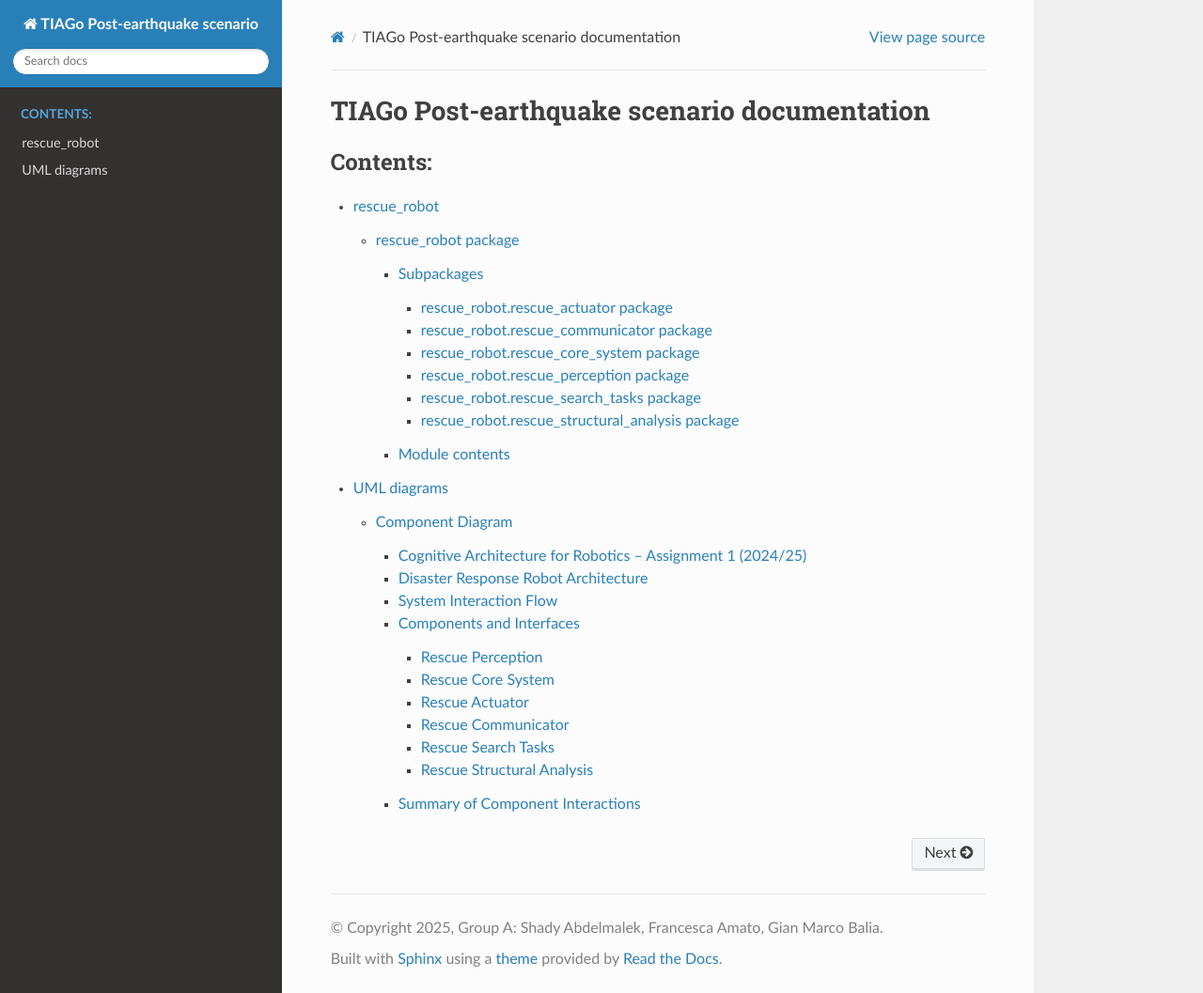
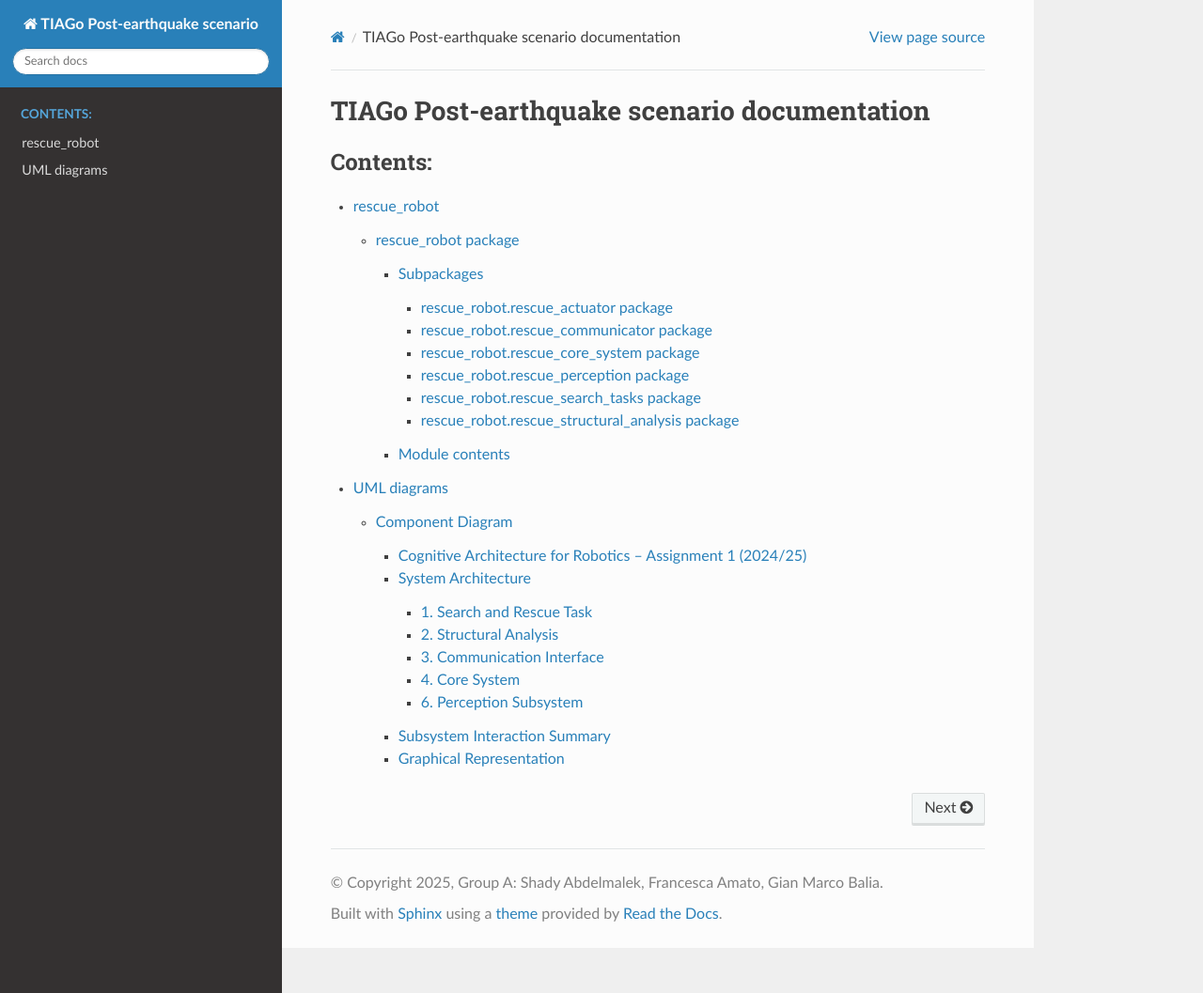
Before and after one commit to CognitiveGA/CogAr_Assignment1, a Sphinx documentation site: the page built from docs/source/index.rst, in a window 1280 px wide and 1057 px high. Shown: the whole window at 94% size. Built offline with Sphinx 7.4.7 and the Read the Docs theme 3.1.0, drawn with Linux system fonts in a browser that asks for light colours; some of the changed lines change nothing that is shown.

Commit message:
update docs of component diagram

```diff
--- a/docs/source/component.rst
+++ b/docs/source/component.rst
@@ -11,155 +11,154 @@ Cognitive Architecture for Robotics – Assignment 1 (2024/25)
 
 **Topic**: Post-Earthquake Scenarios for Search and Rescue
 
-This assignment aims to design a cognitive architecture for effectively managing a TIAGo robotic platform operating in post-earthquake environments. The robot is tasked with locating injured individuals, evaluating their medical conditions, and assessing the structural integrity of the surrounding environment.
+This project designs a cognitive architecture to manage a TIAGo robotic platform operating in post-earthquake environments. The robot is tasked with locating injured individuals, evaluating their medical conditions, and assessing the structural integrity of the environment.
 
-To accomplish these goals, the robot is equipped with the following sensors and devices:
-
-- RGB-D cameras
-- LiDARs
-- SONARs
+The robot is equipped with the following sensors and devices:
+- RGB-D Camera
+- LiDAR
+- SONAR
 - Force Sensors
 - Microphones
 - Speakers
 
-The primary tasks addressed by our architecture include:
+Primary tasks include:
 
-- **Assessment of victims’ conditions**: Evaluate consciousness, responsiveness, and injury severity to prioritise rescue efforts.
-- **Detection of structural hazards**: Identify cracks, unstable sections, and other criticalities in buildings through real-time structural analysis.
-- **Transmission of critical reports**: Send timely and detailed structural and victim status updates to a remote human supervisor.
-- **Mission status notification**: Upon completing full area exploration, notify the operator and await further instructions.
+- **Victim Condition Assessment**: Evaluate consciousness, responsiveness, and injury severity.
+- **Structural Hazard Detection**: Identify cracks, unstable sections, and other building risks.
+- **Critical Report Transmission**: Send detailed updates about victims and structures to a remote human supervisor.
+- **Mission Status Notification**: Notify completion of area exploration and await further instructions.
 
-Disaster Response Robot Architecture
--------------------------------------
+System Architecture
+--------------------
 
-The architecture is divided into subsystems, each responsible for specific components and functionalities, as outlined below:
+The architecture is divided into interconnected subsystems:
 
-1. **Search and Rescue Task**
+1. Search and Rescue Task
+^^^^^^^^^^^^^^^^^^^^^^^^^
 
-   - *Victim Detection and Reporting*: Detects the presence of victims using audio-visual cues. Once a victim is confirmed, an alert is sent to the operator, a priority level is assigned, and a signal is issued to the navigation system to approach the victim.
+This subsystem encompasses victim detection, prioritization, and interaction.
 
-   - *Triage System*: Interacts verbally with the victim to assess responsiveness and consciousness through predefined questions. Captures and processes responses to evaluate the victim’s condition. In critical situations, an immediate alert is transmitted to the operator.
+- **Victim Detection and Reporting** component: Detects victims through RGB-D and microphone data.
+  - **Interfaces**:
+    - Required: ``GPS`` → ``Position``, ``Microphone`` → ``Audio``, ``RGB-D`` → ``RBD / Point Cloud / Depth / Infrared``;
+    - Required:
+      - ``Position`` (type ``Odometry``, Stronglytype) from the ``GPS``;
+      - ``Audio`` (Stronglytype) from the ``Microphone``;
+      - ``RBD / Point Cloud / Depth / Infrared`` (Stronglytype) from the ``RGB-D Camera``;
+    - Provided: ``Stateless`` → ``Autonomus Navigation``;
+    - Provide victim localization, ID victims, and priority levels to the ``Triage System`` and ``Autonomus Navigation``;
 
-2. **Structural Analysis**
 
-   - *Obstacle and Damage Detection*: Continuously senses obstacles and structural anomalies along the robot’s path using multi-sensor input.
+- **Triage System** component:
+  - Provided: Audio to Speakers, String to RT-Reporting
+  - Required: RGB-D ecc from RGB-D Cameras, Status Code from Mission Status Notification
+  - Interacts verbally with victims using speakers and microphones.
+  - Assesses victim responsiveness through predefined verbal interactions.
+  - Sends critical condition alerts to the ``Rescue Core System``.
 
-   - *Structural Risk Assessment*: Evaluates wall stability and other environmental conditions. Updates a log file and, when necessary, moves closer to hazardous areas to perform a more thorough inspection. Alerts the operator in case of critical findings.
-
-3. **Communication Interface**
-
-   - *Real-time Reporting*: Continuously transmits environmental and victim data to human supervisors.
-
-   - *Mission Status Notification*: Aggregates reporting data to produce a mission status code, indicating the current operational state of the robot. Signals the completion of the mission and awaits further instructions.
-
-   - *Graphical User Interface (GUI)*: Receives mission reports and allows the human operator to issue commands and control directives to the robot.
-
-   - *Speakers and Microphones*: Enable verbal interaction with victims—microphones detect responses or environmental sounds, while speakers deliver verbal instructions or inquiries.
-
-4. **Core System**
-
-   - *SLAM (Simultaneous Localisation and Mapping)*: Fuses data from LiDAR, SONAR, and RGB-D cameras to simultaneously construct a detailed 3D map of the environment and localise the robot within it.
-
-   - *Autonomous Navigation*: Processes navigation goals and continuously adjusts the robot’s trajectory based on updated map data and environmental changes, such as new obstacles or shifting debris.
-
-5. **Perception Subsystem**
-
-   - *Environmental Perception*: Utilises LiDAR and RGB-D cameras to generate a 3D map of the environment, detect victims and structural damages, and collect visual data for further analysis.
-
-   - *Localisation Sensors*: Includes GPS for global positioning and IMUs (Inertial Measurement Units) to measure the robot’s velocity and acceleration, enhancing localization accuracy.
-
-System Interaction Flow
-------------------------
-
-- The robot continuously scans the environment using its sensors.
-- Upon detecting victims or structural instabilities, the system prioritises actions based on severity and proximity.
-- Real-time alerts and analytical reports are sent to a remote human supervisor.
-- When the mission is completed and the full map has been explored, the robot communicates its status and awaits further instructions.
-
-Components and Interfaces
---------------------------
-
-Rescue Perception
-^^^^^^^^^^^^^^^^^
-
-**Description**:
-Responsible for environment sensing, obstacle detection, and victim localization.
 
 **Interfaces**:
-- Sends **environmental data** (maps, detected obstacles, victim locations) to ``Rescue Core System``.
-- Sends **structural data** to ``Rescue Structural Analysis``.
+- ``Rescue Search Tasks`` → ``Rescue Core System``: Victim localization, triage results.
 
-Rescue Core System
-^^^^^^^^^^^^^^^^^^
+2. Structural Analysis
+^^^^^^^^^^^^^^^^^^^^^^
 
-**Description**:
-Acts as the central decision-making unit, coordinating the entire system based on inputs from other components.
+This subsystem evaluates the surrounding environment for hazards.
+
+- **Obstacle and Damage Detection** (Component: ``Rescue Perception``):
+  - Utilises LiDAR, SONAR, and RGB-D sensors.
+  - Detects obstacles, cracks, and structural anomalies.
+  - Provided: PointCloud to Structural Risk Assessment and Autonomus Navigation
+  - Required: PointCloud ecc from Merge Data
+
+- **Structural Risk Assessment** (Component: ``Rescue Structural Analysis``):
+  - Processes structural data received from ``Rescue Perception``.
+  - Evaluates wall stability and floor conditions.
+  - Sends risk assessments and safe path suggestions to ``Rescue Core System``.
+  - Provided: Command to Autonomous Navigation, Structural Condition to Real-time Reporting
 
 **Interfaces**:
-- Receives **environmental data** from ``Rescue Perception``.
-- Receives **structural risk assessments** from ``Rescue Structural Analysis``.
-- Receives **external commands** from ``Rescue Communicator``.
-- Receives **search strategies** from ``Rescue Search Tasks``.
-- Sends **movement and action commands** to ``Rescue Actuator``.
-- Sends **status updates** to ``Rescue Communicator``.
-- Sends **analysis requests** to ``Rescue Structural Analysis``.
+- ``Rescue Perception`` → ``Rescue Structural Analysis``: Structural and obstacle data.
+- ``Rescue Structural Analysis`` → ``Rescue Core System``: Risk evaluations and warnings.
 
-Rescue Actuator
-^^^^^^^^^^^^^^^
+3. Communication Interface
+^^^^^^^^^^^^^^^^^^^^^^^^^^
 
-**Description**:
-Manages the low-level actuation and movement of the robot based on high-level commands.
+Manages the interaction between the robot and external operators.
+
+- **Real-time Reporting** (Component: ``Rescue Communicator``):
+  - Continuously sends environmental and victim updates.
+  - Required: Position from GPS, Medical Report from Triage System, Id ecc from Victim Detection and Reporting, Structural Condition from Risk Assessment
+  - Provided: Report to Mission Status Notification, Report to Gui Operator
+
+- **Mission Status Notification** (Component: ``Rescue Communicator``):
+  - Aggregates mission data and communicates mission completion.
+  - Required: Report from Real-time Reporting, commands from GUI Operator
+  - Provided: Status Code to GUI Operator and Mission Status Notification
+
+- **Graphical User Interface (GUI)** (External interface through ``Rescue Communicator``):
+  - Displays mission reports.
+  - Allows human operators to issue new commands.
+  - Required: Status Code from Mission Status Notification and Report from Real-time Reporting
+  - Provided: Command to Mission Status Notification and Autonomous Navigation
+
+
+- **Microphones** detect audio responses from victims or environmental sounds.
+  - Provide: Audio to Victim Detection and Reporting and Triage System
+- **Speakers** deliver verbal prompts and instructions.
+  - Required: Audio from Triage System
 
 **Interfaces**:
-- Receives **movement and operation commands** from ``Rescue Core System``.
-- Sends **actuation feedback** (e.g., movement success, errors) to ``Rescue Core System``.
+- ``Rescue Core System`` → ``Rescue Communicator``: Status reports and mission data.
+- ``Rescue Communicator`` → ``Rescue Core System``: External operator commands.
 
-Rescue Communicator
-^^^^^^^^^^^^^^^^^^^
+4. Core System
+^^^^^^^^^^^^^^
 
-**Description**:
-Handles communication with external operators and systems.
+The brain of the robot, managing and coordinating all subsystems.
+
+- **SLAM** (Component: ``Rescue Core System``):
+  - Integrates inputs from perception, structural analysis, and search tasks.
+  - Decides on movement, inspection, reporting, and interaction priorities.
+  - Sends movement goals and actuation commands to ``Rescue Actuator``.
+  - Required: PointCloud ecc from Merge Data, Odometry from Motor Encoders
+  - Provided: PointCloud to Autonomous Navigation
+
+
+
+6. Perception Subsystem
+^^^^^^^^^^^^^^^^^^^^^^^^
+
+Responsible for acquiring and processing raw sensory data.
+
+- **Environmental Perception** (Component: ``Rescue Perception``):
+  - Fuses RGB-D, LiDAR, and SONAR data to generate 3D maps.
+  - Detects victims, obstacles, and structural damages.
+
+- **Localization Sensors**:
+  - GPS (for outdoor/global localization).
+  - IMUs (Inertial Measurement Units) for enhanced accuracy indoors.
 
 **Interfaces**:
-- Receives **status reports** and **requests** from ``Rescue Core System``.
-- Sends **external commands** and **updates** to ``Rescue Core System``.
+- ``Rescue Perception`` → ``Rescue Core System``: Real-time mapping and obstacle information.
+- ``Rescue Perception`` → ``Rescue Structural Analysis``: Raw structural sensing data.
 
-Rescue Search Tasks
-^^^^^^^^^^^^^^^^^^^
+Subsystem Interaction Summary
+------------------------------
 
-**Description**:
-Designs and suggests strategies for exploration and victim searching based on the mission's goals.
+- ``Rescue Perception`` provides mapping and detection data to ``Rescue Core System`` and ``Rescue Structural Analysis``.
+- ``Rescue Search Tasks`` suggests search plans and reports victim findings to ``Rescue Core System``.
+- ``Rescue Structural Analysis`` assesses risks and advises ``Rescue Core System``.
+- ``Rescue Core System`` coordinates actions, sending motion plans to ``Rescue Actuator`` and mission updates to ``Rescue Communicator``.
+- ``Rescue Actuator`` executes physical movements and reports outcomes.
+- ``Rescue Communicator`` ensures continuous operator interaction and updates.
 
-**Interfaces**:
-- Sends **search plans** and **victim localization hypotheses** to ``Rescue Core System``.
-
-Rescue Structural Analysis
-^^^^^^^^^^^^^^^^^^^^^^^^^^
-
-**Description**:
-Assesses the stability of structures and evaluates potential risks during navigation.
-
-**Interfaces**:
-- Receives **structural and environmental data** from ``Rescue Perception``.
-- Receives **risk evaluation requests** from ``Rescue Core System``.
-- Sends **risk assessments** and **safe path suggestions** to ``Rescue Core System``.
-
-Summary of Component Interactions
-----------------------------------
-
-The main interactions among components are:
-
-- ``Rescue Perception`` → ``Rescue Core System``: provides environment understanding.
-- ``Rescue Perception`` → ``Rescue Structural Analysis``: provides structural data.
-- ``Rescue Structural Analysis`` → ``Rescue Core System``: provides risk assessments.
-- ``Rescue Search Tasks`` → ``Rescue Core System``: provides search strategies.
-- ``Rescue Core System`` → ``Rescue Actuator``: sends movement commands.
-- ``Rescue Actuator`` → ``Rescue Core System``: provides actuator feedback.
-- ``Rescue Communicator`` ↔ ``Rescue Core System``: exchanges commands and status updates.
+Graphical Representation
+-------------------------
 
 .. note::
 
-   The actual graphical Component Diagram is included as an image below.
+   The visual component diagram summarizing these subsystems and their interactions is included below.
 
 .. image:: images/component_diagram.png
    :alt: Component Diagram
```
